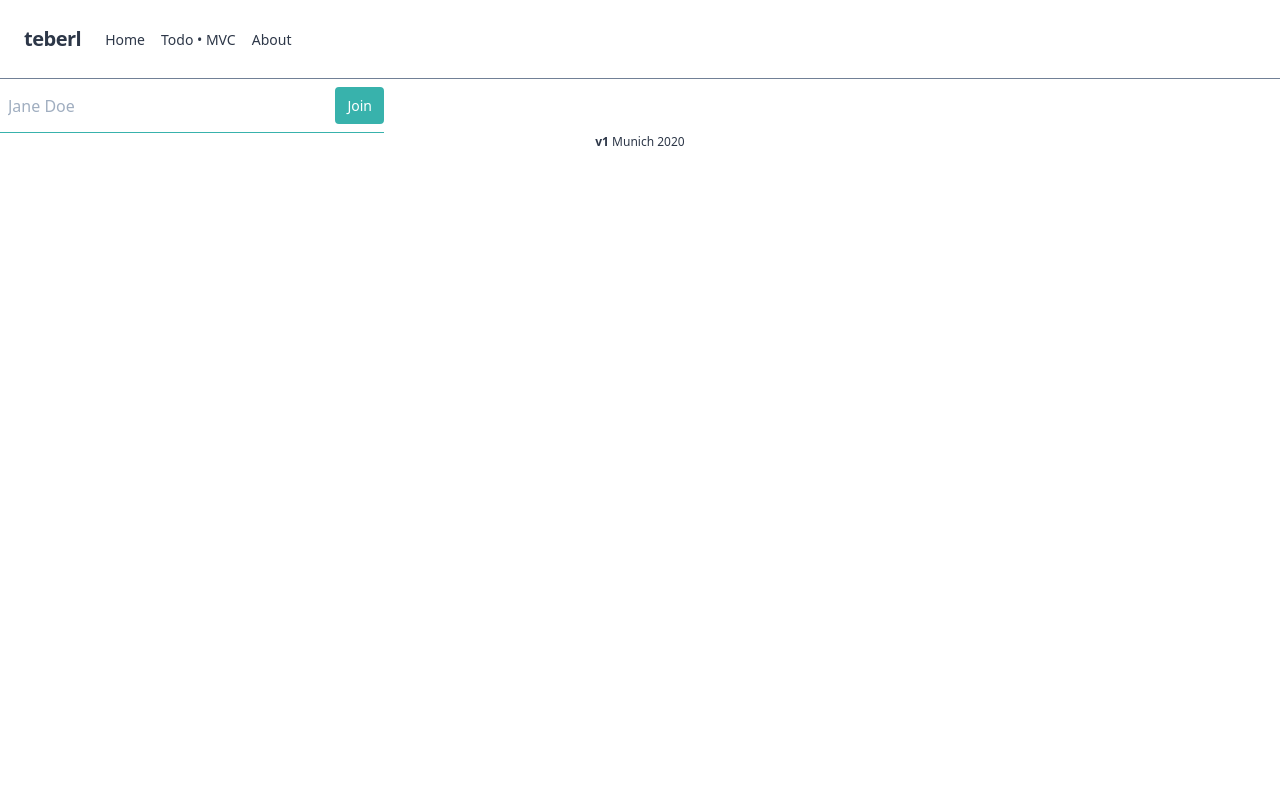
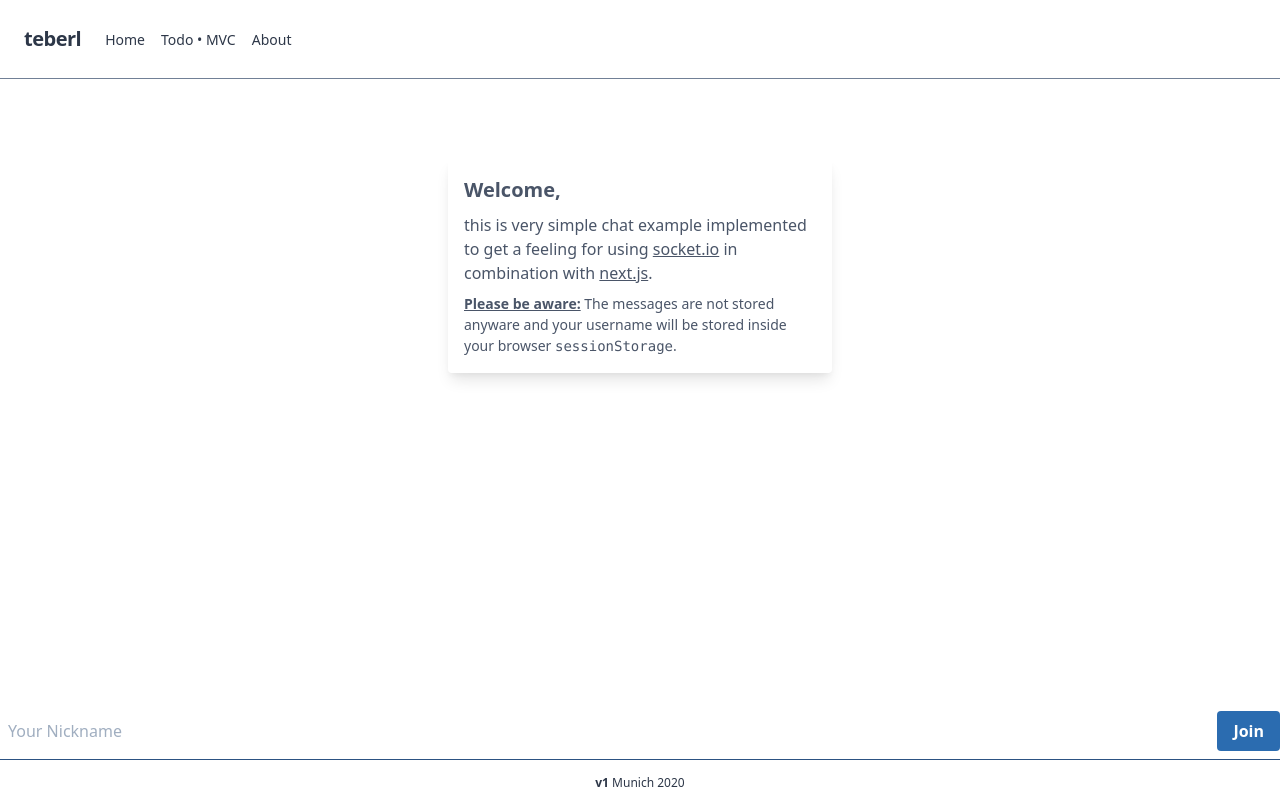
Before and after one commit to teberl/homepage_next, a Next.js app: page /chat in a window 1280 px wide. Built offline with nearby package versions, Linux system fonts and the light colour scheme.

Commit message:
Improve styling

```diff
--- a/components/Layout.tsx
+++ b/components/Layout.tsx
@@ -1,18 +1,22 @@
-import * as React from "react";
+import React from "react";
+import Head from "next/head";
+import classnames from "classnames";
+
 import Nav from "./Nav";
-import Head from "next/head";
 
 type Props = {
   title?: string;
+  fitScreen?: boolean;
 };
 
 const layoutStyle: React.CSSProperties = {};
 
 const Layout: React.FunctionComponent<Props> = ({
   children,
-  title = "teberl"
+  title = "teberl",
+  fitScreen = false,
 }) => (
-  <div style={layoutStyle}>
+  <div className={classnames({ "h-screen": fitScreen })}>
     <Head>
       <title>{title}</title>
       <meta charSet="utf-8" />
@@ -27,7 +31,7 @@ const Layout: React.FunctionComponent<Props> = ({
       <Nav />
     </header>
     {children}
-    <footer className="mb-2 text-center text-xs text-gray-800 cursor-default">
+    <footer className="z-0 fixed inset-x-0 bottom-0 my-2 text-center text-xs text-gray-800 cursor-default">
       <strong>v1</strong> Munich 2020
     </footer>
   </div>
--- a/components/chat/ChatMain.tsx
+++ b/components/chat/ChatMain.tsx
@@ -12,8 +12,8 @@ interface IProps {
 const ChatMain: React.FunctionComponent<IProps> = ({ user }) => {
   const socket = useMemo(() => io(), []);
 
+  const [localText, setLocalText] = useState<string>("");
   const [chatItems, setChatItems] = useState<IChatItem[]>([]);
-  const [localText, setLocalText] = useState<string>("");
 
   useEffect(() => {
     socket.emit(emitAddUser, user.name);
@@ -48,7 +48,7 @@ const ChatMain: React.FunctionComponent<IProps> = ({ user }) => {
     if (localText.length > 0) {
       const newMessage = {
         type: "msg",
-        text: localText,
+        text: localText.trim(),
         username: user.name,
       };
       setChatItems([...chatItems, newMessage]);
@@ -58,8 +58,9 @@ const ChatMain: React.FunctionComponent<IProps> = ({ user }) => {
   };
 
   return (
-    <div className="w-full">
-      <ul id="messages" className="border-solid border-2 border-gray-600">
+    <div className="z-10 bg-white w-full relative flex flex-col">
+      <div className="h-screen-7/10 flex-initial flex flex-col flex-col-reverse mx-2 overflow-auto scrollbar-w-2 scrollbar-track-gray-lighter scrollbar-thumb-rounded scrollbar-thumb-gray">
+        <ul>
           {chatItems.map(({ type, text, username }, index) => (
             <li
               key={`msg-${index}`}
@@ -69,13 +70,14 @@ const ChatMain: React.FunctionComponent<IProps> = ({ user }) => {
             </li>
           ))}
         </ul>
-      <form className="flex mt-4 mx-2" onSubmit={handleSubmit}>
+      </div>
+      <form className="flex-initial flex mx-2 my-4" onSubmit={handleSubmit}>
         <input
           id="m"
           autoFocus
           type="text"
           onChange={(event: React.ChangeEvent<HTMLInputElement>) =>
-            setLocalText(event.target.value.trim())
+            setLocalText(event.target.value)
           }
           value={localText}
           className="flex-1 bg-white focus:outline-none focus:shadow-outline border border-gray-300 rounded-lg py-2 px-4 block w-full appearance-none leading-normal"
--- a/components/chat/Login.tsx
+++ b/components/chat/Login.tsx
@@ -8,32 +8,60 @@ const Login: React.FunctionComponent<IProps> = ({ onSubmit }) => {
   const [localText, setLocalText] = useState<string>("");
 
   const handleChange = (event: React.ChangeEvent<HTMLInputElement>) =>
-    setLocalText(event.target.value.trim());
+    setLocalText(event.target.value);
 
   const handleSubmit = (event: React.FormEvent<HTMLFormElement>) => {
     event.preventDefault();
-    if (localText) onSubmit(localText);
+    if (localText) onSubmit(localText.trim());
   };
 
   return (
-    <form className="w-full max-w-sm" onSubmit={handleSubmit}>
-      <div className="flex items-center border-b border-b-2 border-teal-500 py-2">
+    <div>
+      <div className="text-gray-700 max-w-sm rounded overflow-hidden shadow-lg mx-auto mt-20 p-4">
+        <h3 className="font-bold text-xl mb-2">Welcome,</h3>
+        <p className="text-base">
+          this is very simple chat example implemented to get a feeling for
+          using{" "}
+          <a className="underline" href="https://socket.io/get-started/chat/">
+            socket.io
+          </a>{" "}
+          in combination with{" "}
+          <a
+            className="underline"
+            href="https://nextjs.org/learn/basics/getting-started"
+          >
+            next.js
+          </a>
+          .
+        </p>
+        <p className="mt-2 text-sm">
+          <span className="underline font-bold">Please be aware:</span> The
+          messages are not stored anyware and your username will be stored
+          inside your browser <code>sessionStorage</code>.
+        </p>
+      </div>
+      <form
+        className="absolute inset-x-0 bottom-0 w-full px-auto pb-10 bg-white"
+        onSubmit={handleSubmit}
+      >
+        <div className="flex items-center border-b border-b-2 border-blue-800 py-2">
           <input
             className="appearance-none bg-transparent border-none w-full text-gray-700 mr-3 py-1 px-2 leading-tight focus:outline-none"
             type="text"
             value={localText}
             onChange={handleChange}
-          placeholder="Jane Doe"
-          aria-label="Full name"
+            placeholder="Your Nickname"
+            aria-label="Nickname"
           />
           <button
-          className="flex-shrink-0 bg-teal-500 hover:bg-teal-700 border-teal-500 hover:border-teal-700 text-sm border-4 text-white py-1 px-2 rounded"
+            className="bg-blue-700 hover:bg-blue-800 text-white font-bold py-2 px-4 rounded focus:outline-none focus:shadow-outline"
             type="submit"
           >
             Join
           </button>
         </div>
       </form>
+    </div>
   );
 };
 
--- a/css/main.css
+++ b/css/main.css
@@ -4,3 +4,7 @@
 
 /* purgecss start ignore */
 /* purgecss end ignore */
+
+.h-screen-7\/10 {
+  height: 70vh;
+}
--- a/pages/chat/index.tsx
+++ b/pages/chat/index.tsx
@@ -22,7 +22,7 @@ const Chat: NextPage = () => {
   };
 
   return (
-    <Layout>
+    <Layout fitScreen>
       {user ? <ChatMain user={user} /> : <Login onSubmit={handleSetUser} />}
     </Layout>
   );
```
Lines whose indentation alone changed are shown as unchanged.
